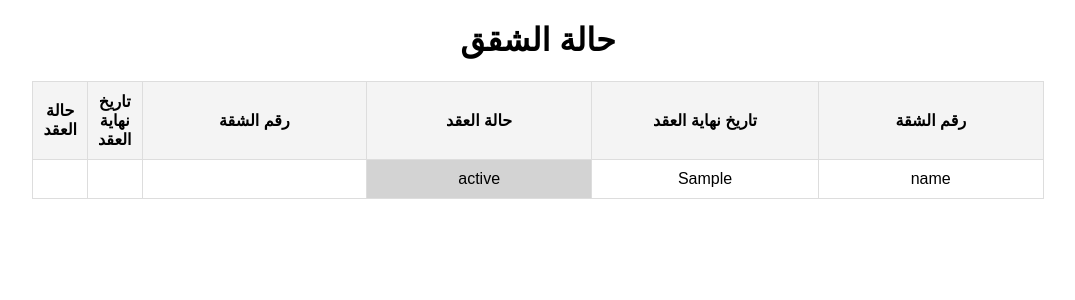
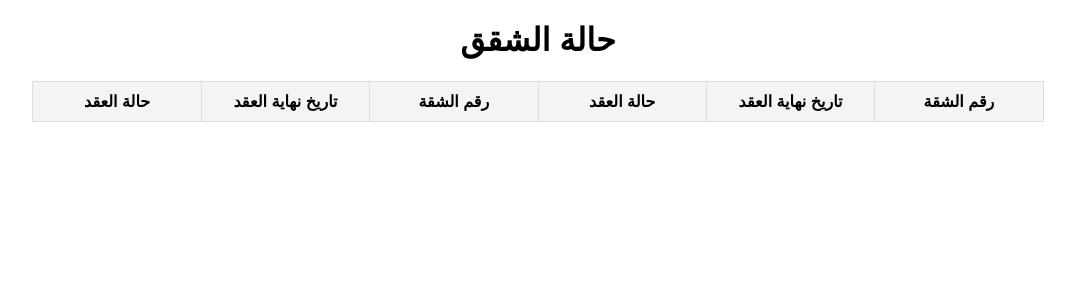
Before and after one commit to Ghaidabinafif/contract, a Flask app: template templates/apartments.html in a window 1280 px wide. Shown: the top 300 px of the page, without its empty margins (102-1177 px from the left). Run offline with Flask 3, Linux system fonts and the light colour scheme; the template is opened without the code that fills it: most values are stand-ins (such as "Sample title", 1, 10 or a date in 2020); lists and menus that the app fills with data are empty.

Commit message:
تعديل

```diff
--- a/templates/apartments.html
+++ b/templates/apartments.html
@@ -20,7 +20,7 @@
             border: 1px solid #ddd;
             padding: 10px;
             text-align: center;
-            width: 25%;
+            width: 16%;
         }
         th {
             background-color: #f4f4f4;
@@ -52,7 +52,7 @@
         </thead>
         <tbody>
             {% set apt_keys = apartments.keys()|list %}
-            {% for i in range(0, apt_keys|length, 2) %}
+            {% for i in range(apt_keys|length // 2) %}
             <tr>
                 <td>{{ apt_keys[i] }}</td>
                 <td>{{ apartments[apt_keys[i]].end_contract }}</td>
@@ -60,11 +60,12 @@
                     {{ apartments[apt_keys[i]].status }}
                 </td>
 
-                {% if i+1 < apt_keys|length %}
-                    <td>{{ apt_keys[i+1] }}</td>
-                    <td>{{ apartments[apt_keys[i+1]].end_contract }}</td>
-                    <td class="{% if apartments[apt_keys[i+1]].status == 'فعال' %}active{% elif apartments[apt_keys[i+1]].status == 'منتهي' %}expired{% else %}unknown{% endif %}">
-                        {{ apartments[apt_keys[i+1]].status }}
+                {% set second_index = i + (apt_keys|length // 2) %}
+                {% if second_index < apt_keys|length %}
+                    <td>{{ apt_keys[second_index] }}</td>
+                    <td>{{ apartments[apt_keys[second_index]].end_contract }}</td>
+                    <td class="{% if apartments[apt_keys[second_index]].status == 'فعال' %}active{% elif apartments[apt_keys[second_index]].status == 'منتهي' %}expired{% else %}unknown{% endif %}">
+                        {{ apartments[apt_keys[second_index]].status }}
                     </td>
                 {% else %}
                     <td></td>
```
